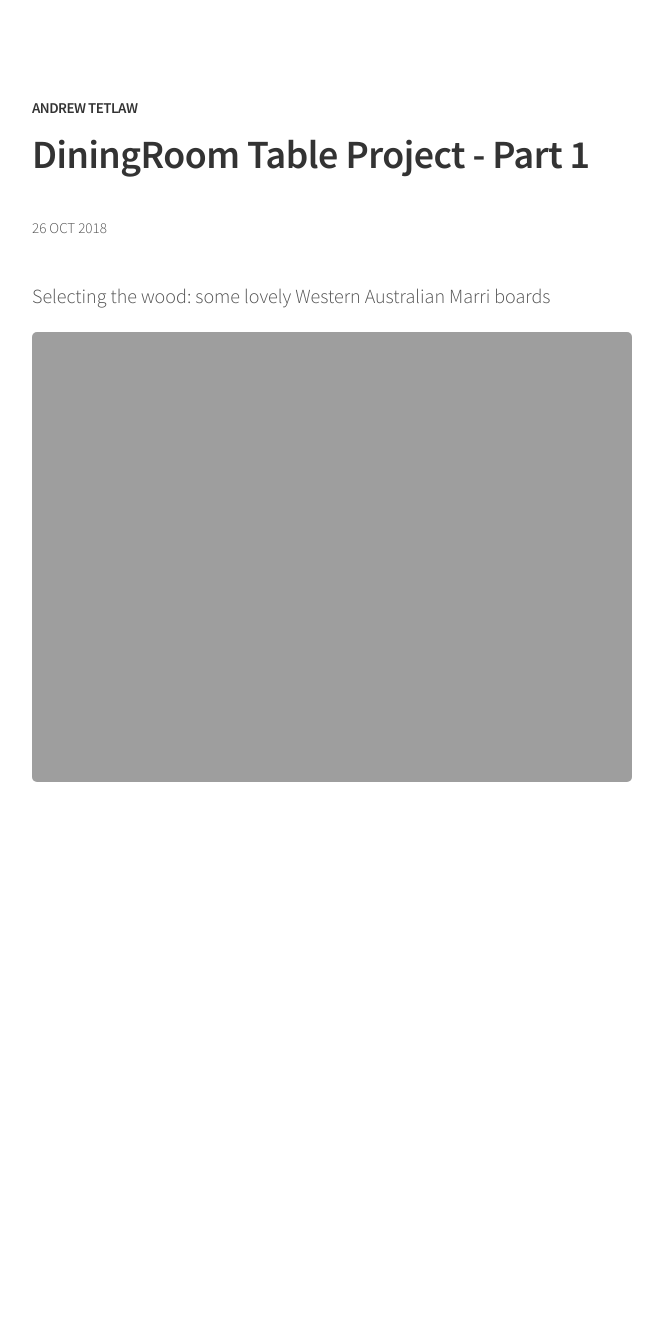
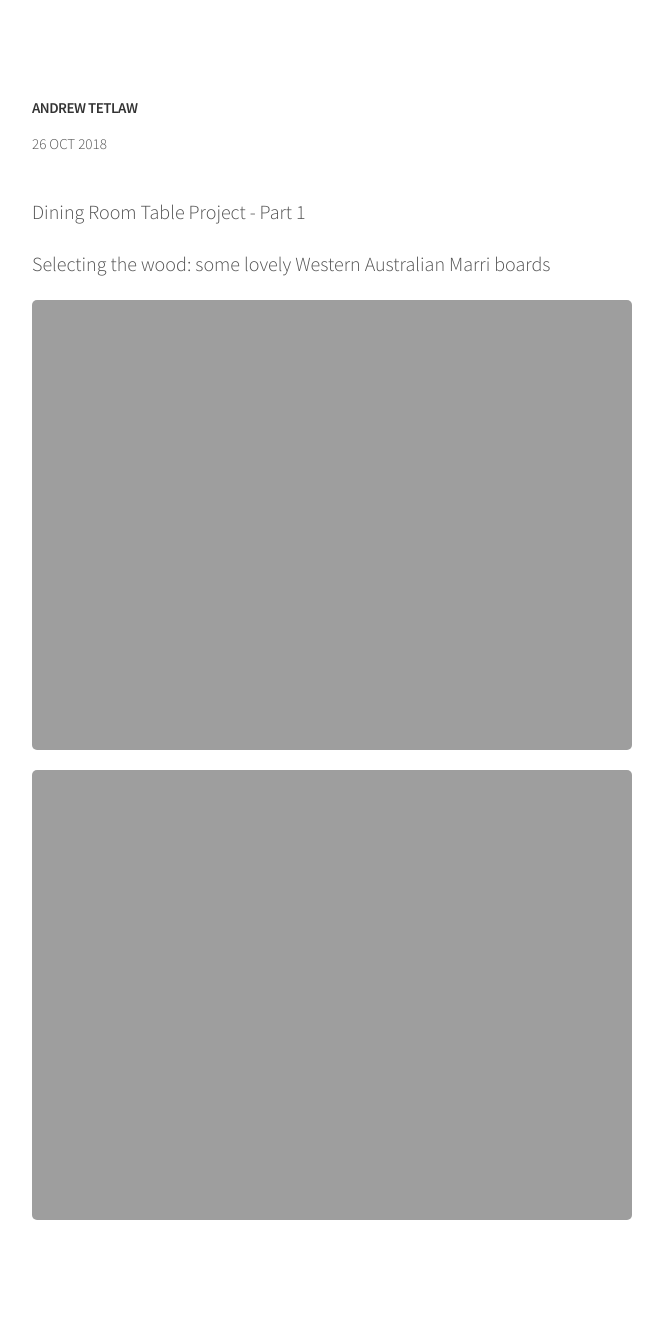
Before and after one commit to atetlaw/atetlaw.github.io, a Jekyll site: the page built from _posts/2018-10-26-diningroom-table-project.md, in a window 1280 px wide. Shown: the whole page, without its empty margins (248-911 px from the left). Built offline with Jekyll 4.4.1, drawn with Linux system fonts in a browser that asks for light colours; before the commit the page ends 902 px from its top, so only the background shows below that.

Commit message:
Mirroring from Micro.blog.

```diff
--- a/_posts/2018-10-26-diningroom-table-project.md
+++ b/_posts/2018-10-26-diningroom-table-project.md
@@ -1,11 +1,14 @@
 ---
 layout: post
-title: "DiningRoom Table Project - Part 1"
-microblog: false
+microblog: true
 audio:
 date: 2018-10-26 15:24:30 +0800
 guid: http://atetlaw.micro.blog/2018/10/26/diningroom-table-project.html
 ---
+Dining Room Table Project - Part 1
+
 Selecting the wood: some lovely Western Australian Marri boards
 
 <img src="https://atetlaw.micro.blog/uploads/2018/5a57114feb.jpg" width="600" height="600" />
+
+<img src="https://atetlaw.micro.blog/uploads/2018/aff16115c9.jpg" width="600" height="600" />
```
